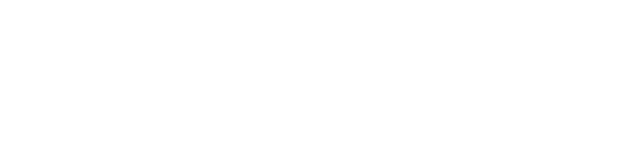
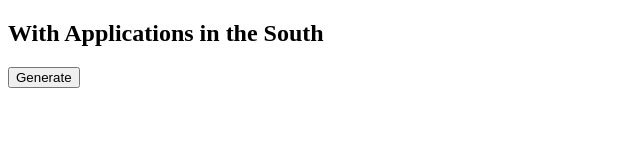
Before and after one commit to ErikBoesen/coursenamegen, a plain HTML site: page index.html in a window 1280 px wide. Shown: the whole page, without its empty margins (0-640 px from the left). Drawn offline with Linux system fonts and the light colour scheme.

Commit message:
Actually output to page

```diff
--- a/index.html
+++ b/index.html
@@ -6,6 +6,7 @@
     </head>
     <body>
         <h2 id="output"></h2>
+        <button id="generate">Generate</buttoN>
         <script src="script.js"></script>
     </body>
 </html>
--- a/script.js
+++ b/script.js
@@ -43,4 +43,15 @@ function response() {
     }
     return message;
 }
-console.log(response());
+
+let elements = {
+    output: document.getElementById('output'),
+    generate: document.getElementById('generate'),
+}
+
+function setOutput() {
+    // InnerHTML used intentionally here, because italics are sometimes used.
+    output.innerHTML = response();
+}
+setOutput();
+generate.onclick = setOutput;
```
